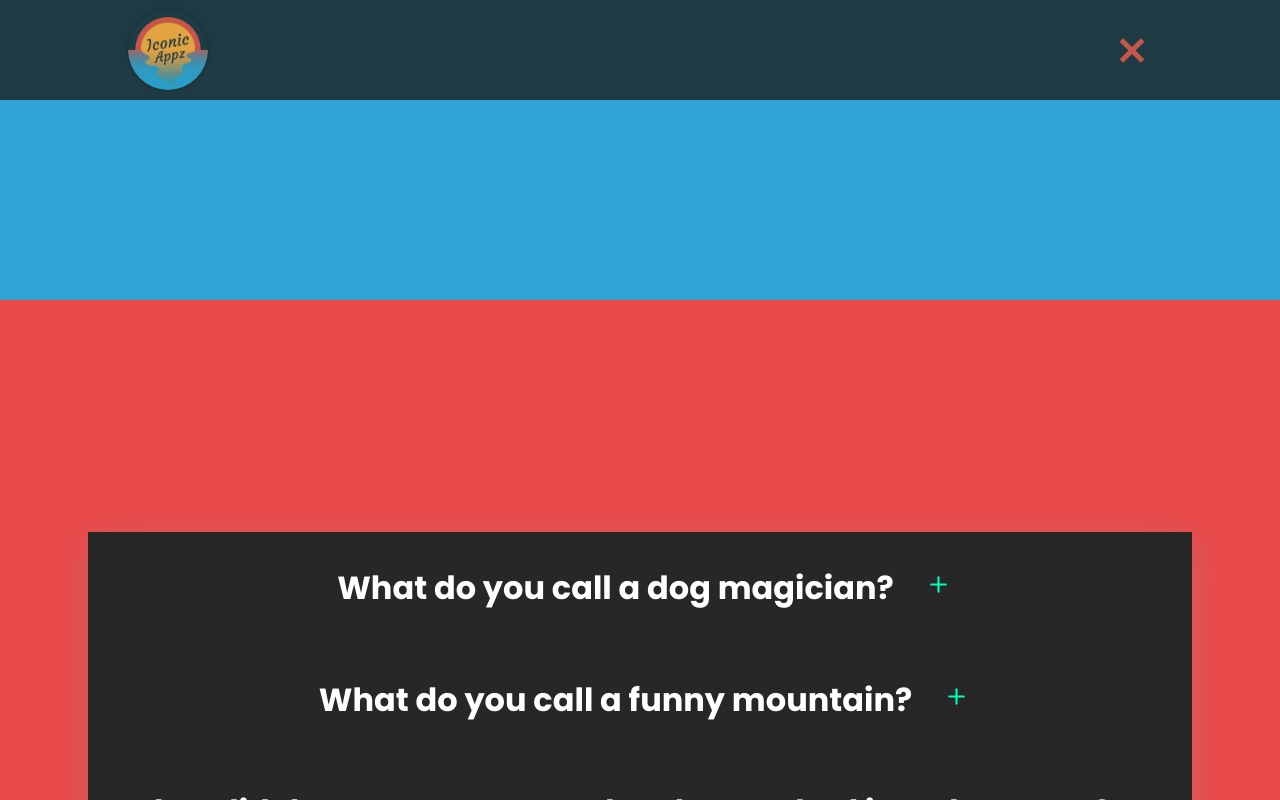
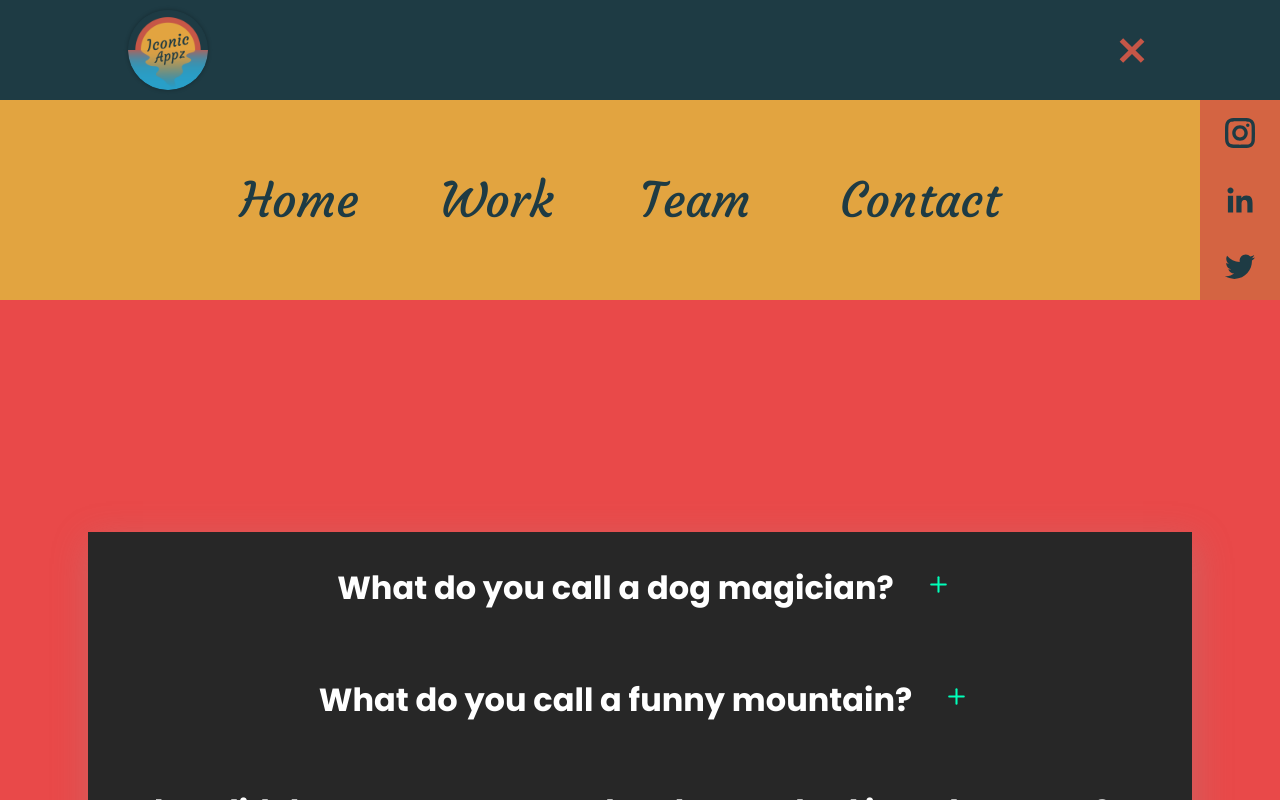
Before and after one commit to nikita-reva/iconinc-appz-website, a React (Create React App) app in the folder frontend/: page /testswitch in a window 1280 px wide. Both pictures are taken after a click on the element 1132 px from the left and 50 px from the top of the page. Shown: the top 800 px of the page. Built offline with nearby package versions, Linux system fonts and the light colour scheme.

Commit message:
Navigation component edited

```diff
--- a/frontend/package.json
+++ b/frontend/package.json
@@ -6,12 +6,14 @@
 		"@testing-library/jest-dom": "^5.11.9",
 		"@testing-library/react": "^11.2.5",
 		"@testing-library/user-event": "^12.7.2",
+		"axios": "^0.21.1",
 		"framer-motion": "^3.6.7",
 		"react": "^17.0.1",
 		"react-dom": "^17.0.1",
 		"react-icons": "^4.2.0",
 		"react-router-dom": "^5.2.0",
 		"react-scripts": "4.0.3",
+		"react-scroll": "^1.8.1",
 		"styled-components": "^5.2.1",
 		"web-vitals": "^1.1.0"
 	},
--- a/frontend/src/App.jsx
+++ b/frontend/src/App.jsx
@@ -4,7 +4,7 @@ import { Route, Switch, useLocation } from 'react-router-dom'
 
 import { ComponentTestPage } from './pages'
 import { AppContext } from './contexts/ThemeContext'
-import Navigation from './components/Navigation/Navigation'
+import { Navigation, Footer } from './components'
 
 function App() {
 	const location = useLocation()
@@ -24,9 +24,12 @@ function App() {
 				<Switch location={location} key={location.key}>
 					<Route path="/testswitch">
 						<ComponentTestPage />
+						<ComponentTestPage />
+						<ComponentTestPage />
 					</Route>
 				</Switch>
 			</AnimatePresence>
+			<Footer />
 		</AppContext.Provider>
 	)
 }
--- /dev/null
+++ b/frontend/src/components/Footer/Footer.jsx
@@ -0,0 +1,20 @@
+import React from 'react'
+import Scroll from 'react-scroll'
+
+import {
+	IconicFooterContainer,
+	IconicScrollToTopButton,
+} from './styles/Footer.styles'
+
+const Footer = () => {
+	var scroll = Scroll.animateScroll
+	return (
+		<IconicFooterContainer>
+			<IconicScrollToTopButton onClick={() => scroll.scrollToTop()}>
+				Scroll To Top
+			</IconicScrollToTopButton>
+		</IconicFooterContainer>
+	)
+}
+
+export default Footer
--- /dev/null
+++ b/frontend/src/components/Footer/styles/Footer.styles.jsx
@@ -0,0 +1,10 @@
+import styled from 'styled-components'
+import { motion } from 'framer-motion'
+
+export const IconicFooterContainer = styled.footer`
+	width: 100%;
+	height: 500px;
+	background: var(--iconic-darkblue);
+`
+
+export const IconicScrollToTopButton = styled(motion.button)``
--- a/frontend/src/components/Navigation/Navigation.jsx
+++ b/frontend/src/components/Navigation/Navigation.jsx
@@ -1,107 +1,47 @@
 import React, { useState } from 'react'
+import { GrInstagram, GrLinkedinOption, GrTwitter } from 'react-icons/gr'
+
+import { useClickOutsideRef } from '../../hooks'
+
 import {
+	barOneVariants,
+	barTwoVariants,
+	barThreeVariants,
+	navLinksContainerVariants,
+	navLinkVariants,
+	socialLinksVariants,
+	socialIconVariants,
+	linkHover,
+} from './styles/Navigation.animations'
+
+import {
+	IconicNavContainer,
+	IconicNav,
 	IconicBar,
 	IconicHamburger,
 	IconicLink,
 	IconicLogo,
-	IconicNav,
 	IconicNavLinksContainer,
+	IconicNavLinks,
+	IconicSocialLinks,
+	IconicSocialIcon,
+	IconicNavLinkWrapper,
+	IconicNavLink,
 } from './styles/Navigation.styles'
 
 const Navigation = () => {
 	const [isActive, setIsActive] = useState(false)
 
-	const barOne = {
-		notActive: {
-			rotateZ: 0,
-			y: 0,
-			transition: {
-				type: 'spring',
-				duration: 0.5,
-				bounce: 0.4,
-				stiffness: 200,
-			},
-		},
-		active: {
-			rotateZ: 45,
-			y: 10,
-			transition: {
-				type: 'spring',
-				duration: 0.5,
-				bounce: 0.4,
-				stiffness: 200,
-				delay: 0.2,
-			},
-		},
-	}
-
-	const barTwo = {
-		notActive: {
-			scaleX: 1,
-			transition: {
-				type: 'spring',
-				duration: 0.6,
-				bounce: 0.4,
-				delay: 0.2,
-				stiffness: 120,
-			},
-		},
-		active: {
-			scaleX: 0,
-			transition: {
-				ease: 'linear',
-				duration: 0.3,
-			},
-		},
-	}
-
-	const barThree = {
-		notActive: {
-			rotateZ: 0,
-			y: 0,
-			transition: {
-				type: 'spring',
-				duration: 0.5,
-				bounce: 0.4,
-				stiffness: 200,
-			},
-		},
-		active: {
-			rotateZ: -45,
-			y: -10,
-			transition: {
-				type: 'spring',
-				duration: 0.5,
-				bounce: 0.4,
-				stiffness: 200,
-				delay: 0.2,
-			},
-		},
-	}
-
-	const navLinks = {
-		hidden: {
-			height: 0,
-		},
-		visible: {
-			height: 200,
-			transition: {
-				type: 'spring',
-				duration: 0.5,
-				ease: 'easeIn',
-				stiffness: 160,
-			},
-		},
-	}
+	const clickOutsideElement = useClickOutsideRef(() => setIsActive(false))
 
 	return (
-		<>
+		<IconicNavContainer ref={clickOutsideElement}>
 			<IconicNav>
 				<IconicLink to="/">
 					<IconicLogo
 						whileHover={{
 							boxShadow: '0 0 6px 1px rgba(0, 0, 0, 0.3)',
-							scale: 1.02,
+							scale: 1.04,
 						}}
 						src={'/images/logo.png'}
 						alt="Iconic Appz Logo"
@@ -109,7 +49,7 @@ const Navigation = () => {
 				</IconicLink>
 				<IconicHamburger
 					whileHover={{
-						backgroundColor: 'var(--logo-yellow)',
+						backgroundColor: 'var(--iconic-yellow)',
 					}}
 					transition={{
 						type: 'spring',
@@ -119,24 +59,85 @@ const Navigation = () => {
 					onClick={() => setIsActive(!isActive)}
 				>
 					<IconicBar
-						variants={barOne}
+						variants={barOneVariants}
 						animate={isActive ? 'active' : 'notActive'}
 					/>
 					<IconicBar
-						variants={barTwo}
+						variants={barTwoVariants}
 						animate={isActive ? 'active' : 'notActive'}
 					/>
 					<IconicBar
-						variants={barThree}
+						variants={barThreeVariants}
 						animate={isActive ? 'active' : 'notActive'}
 					/>
 				</IconicHamburger>
 			</IconicNav>
-			<IconicNavLinksContainer
-				variants={navLinks}
-				animate={isActive ? 'visible' : 'hidden'}
-			></IconicNavLinksContainer>
-		</>
+			<IconicNavLinksContainer>
+				<IconicNavLinks
+					initial={false}
+					variants={navLinksContainerVariants}
+					animate={isActive ? 'visible' : 'hidden'}
+				>
+					<IconicNavLinkWrapper
+						initial={false}
+						variants={navLinkVariants}
+						whileHover={linkHover}
+					>
+						<IconicNavLink to="/">Home</IconicNavLink>
+					</IconicNavLinkWrapper>
+					<IconicNavLinkWrapper
+						initial={false}
+						variants={navLinkVariants}
+						whileHover={linkHover}
+					>
+						<IconicNavLink to="/test">Work</IconicNavLink>
+					</IconicNavLinkWrapper>
+					<IconicNavLinkWrapper
+						initial={false}
+						variants={navLinkVariants}
+						whileHover={linkHover}
+					>
+						<IconicNavLink to="/test">Team</IconicNavLink>
+					</IconicNavLinkWrapper>
+					<IconicNavLinkWrapper
+						initial={false}
+						variants={navLinkVariants}
+						whileHover={linkHover}
+					>
+						<IconicNavLink to="/test">Contact</IconicNavLink>
+					</IconicNavLinkWrapper>
+				</IconicNavLinks>
+				<IconicSocialLinks
+					variants={socialLinksVariants}
+					animate={isActive ? 'visible' : 'hidden'}
+				>
+					<IconicSocialIcon
+						variants={socialIconVariants}
+						href="https://www.instagram.com/iconicappz/"
+						target="_blank"
+						whileHover={linkHover}
+					>
+						<GrInstagram />
+					</IconicSocialIcon>
+					<IconicSocialIcon
+						variants={socialIconVariants}
+						href="https://www.linkedin.com/company/71537625/admin/"
+						target="_blank"
+						whileHover={linkHover}
+					>
+						<GrLinkedinOption />
+					</IconicSocialIcon>
+					<IconicSocialIcon
+						variants={socialIconVariants}
+						href="https://twitter.com/?lang=en"
+						target="_blank"
+						whileHover={linkHover}
+					>
+						<GrTwitter />
+					</IconicSocialIcon>
+				</IconicSocialLinks>
+			</IconicNavLinksContainer>
+		</IconicNavContainer>
 	)
 }
 
--- /dev/null
+++ b/frontend/src/components/Navigation/styles/Navigation.animations.js
@@ -0,0 +1,141 @@
+export const barOneVariants = {
+	notActive: {
+		rotateZ: 0,
+		y: 0,
+		transition: {
+			type: 'spring',
+			duration: 0.5,
+			bounce: 0.4,
+			stiffness: 200,
+		},
+	},
+	active: {
+		rotateZ: 45,
+		y: 10,
+		transition: {
+			type: 'spring',
+			duration: 0.5,
+			bounce: 0.4,
+			stiffness: 200,
+			delay: 0.2,
+		},
+	},
+}
+
+export const barTwoVariants = {
+	notActive: {
+		scaleX: 1,
+		transition: {
+			type: 'spring',
+			duration: 0.6,
+			bounce: 0.4,
+			delay: 0.2,
+			stiffness: 120,
+		},
+	},
+	active: {
+		scaleX: 0,
+		transition: {
+			ease: 'linear',
+			duration: 0.3,
+		},
+	},
+}
+
+export const barThreeVariants = {
+	notActive: {
+		rotateZ: 0,
+		y: 0,
+		transition: {
+			type: 'spring',
+			duration: 0.5,
+			bounce: 0.4,
+			stiffness: 200,
+		},
+	},
+	active: {
+		rotateZ: -45,
+		y: -10,
+		transition: {
+			type: 'spring',
+			duration: 0.5,
+			bounce: 0.4,
+			stiffness: 200,
+			delay: 0.2,
+		},
+	},
+}
+
+export const navLinksContainerVariants = {
+	hidden: {
+		height: 0,
+		transition: {
+			delay: 0.2,
+			type: 'tween',
+			duration: 0.4,
+			ease: 'easeIn',
+			when: 'afterChildren',
+			staggerChildren: 0.2,
+			staggerDirection: -1,
+		},
+	},
+	visible: {
+		height: 200,
+		transition: {
+			type: 'spring',
+			duration: 0.5,
+			ease: 'easeIn',
+			stiffness: 160,
+			when: 'beforeChildren',
+			staggerChildren: 0.2,
+		},
+	},
+}
+
+export const navLinkVariants = {
+	hidden: {
+		y: -300,
+	},
+	visible: {
+		y: 0,
+	},
+}
+
+export const socialLinksVariants = {
+	hidden: {
+		width: 0,
+		transition: {
+			when: 'afterChildren',
+			staggerChildren: 0.2,
+			staggerDirection: -1,
+		},
+	},
+	visible: {
+		width: 80,
+		transition: {
+			when: 'beforeChildren',
+			delay: 0.4,
+			staggerChildren: 0.2,
+		},
+	},
+}
+
+export const socialIconVariants = {
+	hidden: {
+		opacity: 0,
+		x: 100,
+	},
+	visible: {
+		opacity: 1,
+		x: 0,
+	},
+}
+
+export const linkHover = {
+	scale: 1.2,
+	transition: {
+		type: 'spring',
+		mass: 2,
+		stiffness: 800,
+	},
+}
--- a/frontend/src/components/Navigation/styles/Navigation.styles.jsx
+++ b/frontend/src/components/Navigation/styles/Navigation.styles.jsx
@@ -2,17 +2,22 @@ import styled from 'styled-components'
 import { motion } from 'framer-motion'
 import { Link } from 'react-router-dom'
 
+export const IconicNavContainer = styled.div`
+	width: 100%;
+	z-index: 1000;
+	position: sticky;
+	top: 0;
+`
+
 export const IconicNav = styled(motion.nav)`
-	position: sticky;
 	display: flex;
 	align-items: center;
 	justify-content: space-between;
 	top: 0;
 	width: 100%;
 	height: 100px;
-	background: var(--logo-darkblue);
+	background: var(--iconic-darkblue);
 	padding: 0 10%;
-	z-index: 1000;
 `
 
 export const IconicHamburger = styled(motion.div)`
@@ -30,7 +35,7 @@ export const IconicHamburger = styled(motion.div)`
 export const IconicBar = styled(motion.div)`
 	width: 100%;
 	height: 5px;
-	background: var(--logo-red);
+	background: var(--iconic-red);
 `
 
 export const IconicLink = styled(Link)`
@@ -45,7 +50,45 @@ export const IconicLogo = styled(motion.img)`
 	box-shadow: 0 0 4px 0px rgba(0, 0, 0, 0.3);
 `
 
-export const IconicNavLinksContainer = styled(motion.div)`
+export const IconicNavLinksContainer = styled.div`
 	width: 100%;
-	background: var(--logo-lightblue);
+	position: relative;
 `
+
+export const IconicNavLinks = styled(motion.ul)`
+	width: 100%;
+	display: flex;
+	align-items: center;
+	justify-content: center;
+	background: var(--iconic-yellow);
+`
+export const IconicNavLinkWrapper = styled(motion.li)`
+	width: 200px;
+	list-style: none;
+`
+export const IconicNavLink = styled(Link)`
+	width: 100%;
+	font-family: 'Courgette', sans-serif;
+	font-size: 3rem;
+	color: var(--iconic-darkblue);
+	text-decoration: none;
+`
+
+export const IconicSocialLinks = styled(motion.div)`
+	position: absolute;
+	top: 0;
+	right: 0;
+	display: flex;
+	align-items: center;
+	justify-content: space-around;
+	flex-direction: column;
+	height: 100%;
+	overflow: hidden;
+	background: var(--iconic-darkorange);
+`
+
+export const IconicSocialIcon = styled(motion.a)`
+	font-size: 30px;
+	line-height: 0.5;
+	color: var(--iconic-darkblue);
+`
--- a/frontend/src/components/index.js
+++ b/frontend/src/components/index.js
@@ -1,2 +1,4 @@
+export { default as Navigation } from './Navigation/Navigation'
+export { default as Footer } from './Footer/Footer'
 export { default as GlassButton } from './GlassButton/GlassButton'
 export { default as Accordion } from './Accordion/Accordion'
--- a/frontend/src/styles.css
+++ b/frontend/src/styles.css
@@ -1,5 +1,6 @@
 @import url('https://fonts.googleapis.com/css2?family=Poppins:ital,wght@0,400;0,500;0,600;0,700;0,800;0,900&display=swap');
 @import url('https://fonts.googleapis.com/css2?family=Fjalla+One:ital,wght@0,400;0,500;0,600;0,700;1,400&display=swap');
+@import url('https://fonts.googleapis.com/css2?family=Courgette:ital,wght@0,400&display=swap');
 
 * {
 	padding: 0;
@@ -9,14 +10,21 @@
 }
 
 :root {
-	--bg-color: #e2a440;
-	--primary-color: #080808;
-	--logo-red: #c65647;
-	--logo-darkblue: #1e3b44;
-	--logo-lightblue: #2da4d3;
-	--logo-yellow: #e2a440;
+	--iconic-red: #c65647;
+	--iconic-pink: #d96459;
+	--iconic-blue: #227da1;
+	--iconic-darkblue: #1e3b44;
+	--iconic-lightblue: #2da4d3;
+	--iconic-paleblue: #70bcdb;
+	--iconic-lightgreen: #1eba90;
+	--iconic-darkgreen: #1aa17d;
+	--iconic-turquoise: #1eba90;
+	--iconic-yellow: #e2a440;
+	--iconic-orange: #f07637;
+	--iconic-darkorange: #d46442;
+	--iconic-lightorange: #fa9739;
 }
 
 body {
-	background: var(--bg-color);
+	background: var(--iconic-blue);
 }
```
Also changed, not shown: 1 other file (tests, documents, lock files or other folders). Lines whose indentation alone changed are shown as unchanged.
